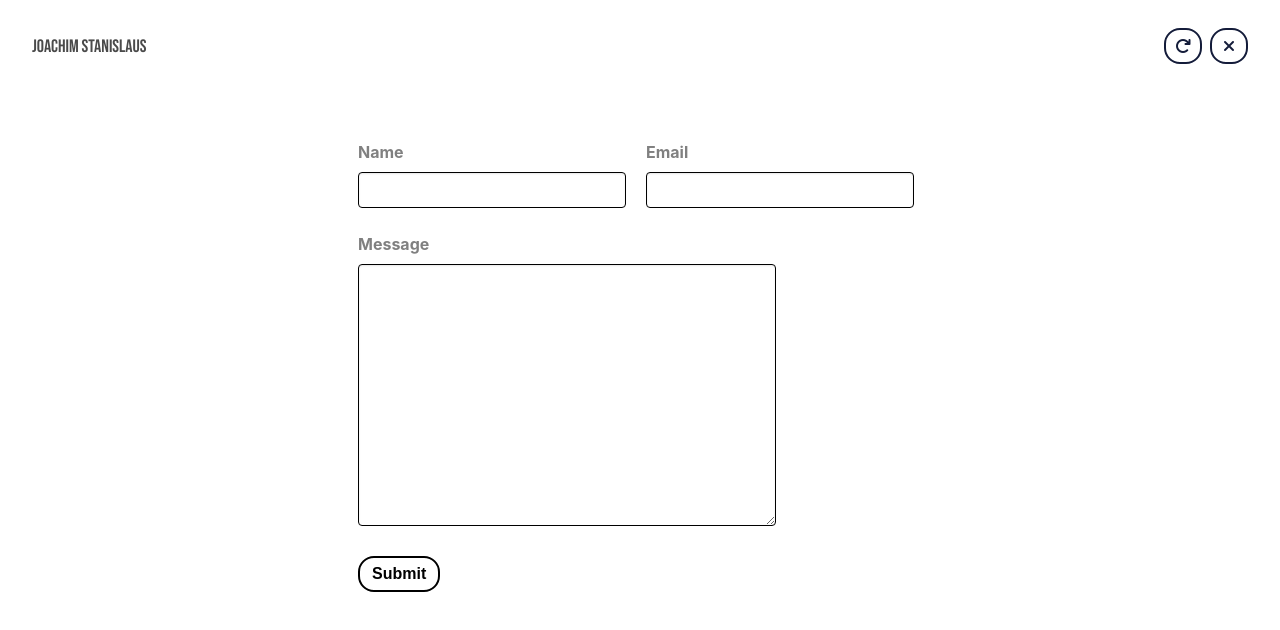
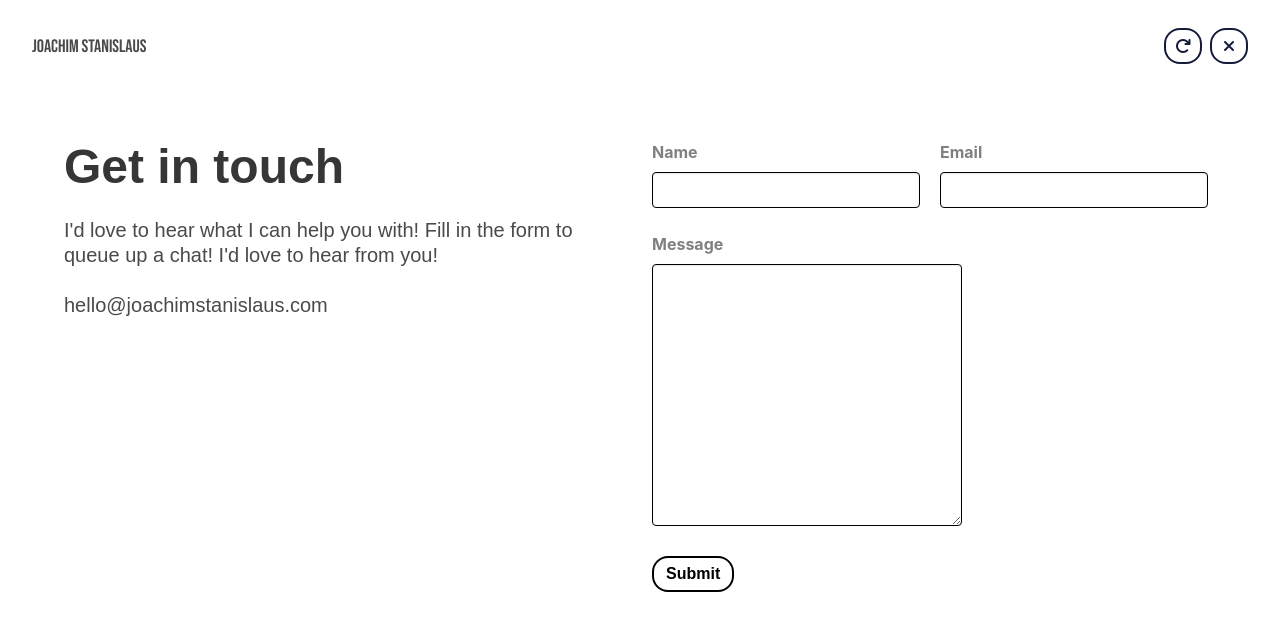
Before and after one commit to JoachimStanislaus/Old_Personal_Website, a plain HTML site: page hello.html in a window 1280 px wide. Drawn offline with Linux system fonts and the light colour scheme.

Commit message:
updated hello page

```diff
--- a/hello.html
+++ b/hello.html
@@ -68,7 +68,11 @@
         <div class="hero-body">
         <div class="container">
             <div class="columns is-centered">
-                <div class="column is-8-desktop is-offset-2-desktop">
+                <div class="column is-6-desktop">
+                  <h1 class="title is-spaced is-size-1-desktop is-size-2-tablet is-size-3-mobile">Get in touch</h1>
+                  <h2 class="subtitle is-size-5-desktop">I'd love to hear what I can help you with! Fill in the form to queue up a chat! I'd love to hear from you!<br><br>hello@joachimstanislaus.com</h2>
+                </div>
+                <div class="column is-6-desktop">
                     <form target="_blank" action="https://formsubmit.co/c879eebaac819e8ad4f148c98b80d755" method="POST">
                         <div class="field is-horizontal is-grouped-centered">
                             <div class="field" style="padding-right: 20px;">
```
